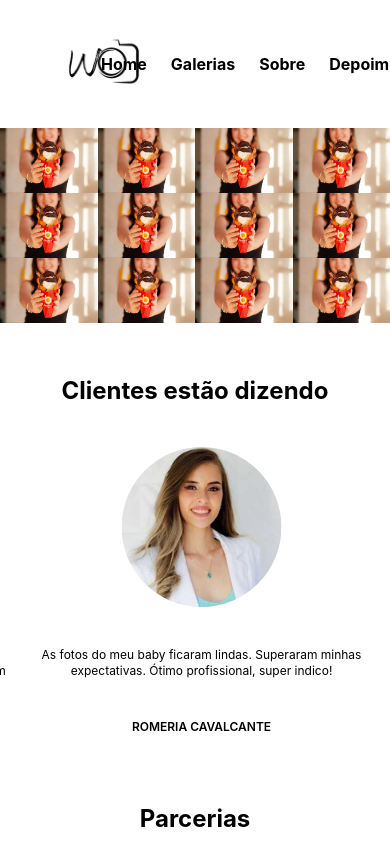
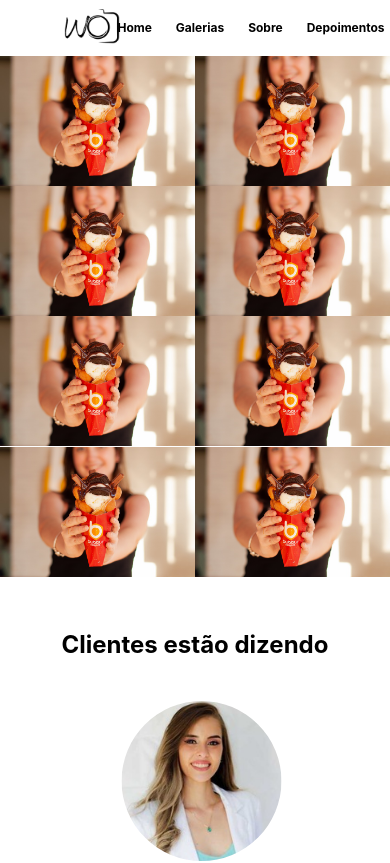
Before and after one commit to Luisfp0/woFotografias, a React (Vite) app: page / in a window 390 px wide. Shown: the top 863 px of the page. Built offline with nearby package versions, Linux system fonts and the light colour scheme.

Commit message:
feat: - created footer - implemented footer - implemented responsivity on PortfolioShowcase, PartnerShips, Home and Header

```diff
--- a/src/App.tsx
+++ b/src/App.tsx
@@ -1,3 +1,4 @@
+import { Footer } from "./components/layout/Footer"
 import { Header } from "./components/layout/Header"
 import { Home } from "./pages/Home"
 
@@ -7,6 +8,7 @@ export const App = () => {
     <div className="w-full min-h-screen">
       <Header />
       <Home />
+      <Footer />
     </div>
   )
 }
--- a/src/components/layout/Header/index.tsx
+++ b/src/components/layout/Header/index.tsx
@@ -2,14 +2,14 @@ import wo_logo from "../../../../public/wo_logo.png"
 
 export const Header = () => {
   return (
-    <div className="w-full px-17 py-7 flex items-center gap-4 fixed z-1 bg-white">
+    <div className="w-full px-16 gap-4 fixed z-1 bg-white">
       <div className="flex items-center w-full">
-        <img src={wo_logo} alt="WO Logo" className="h-18 cursor-pointer"/>
+        <img src={wo_logo} alt="WO Logo" className="h-14 sm:h-14 md:h-16 lg:h-18 cursor-pointer"/>
         <div className="flex gap-6 justify-center w-full">
-          <span className="text-1xl cursor-pointer font-bold text-black hover:text-gray-500">Home</span>
-          <span className="text-1xl cursor-pointer font-bold text-black hover:text-gray-600">Galerias</span>
-          <span className="text-1xl cursor-pointer font-bold text-black hover:text-gray-600">Sobre</span>
-          <span className="text-1xl cursor-pointer font-bold text-black hover:text-gray-600">Depoimentos</span>
+          <span className="text-xs md:text-sm lg:text-base cursor-pointer font-bold text-black hover:text-gray-500">Home</span>
+          <span className="text-xs md:text-sm lg:text-base cursor-pointer font-bold text-black hover:text-gray-600">Galerias</span>
+          <span className="text-xs md:text-sm lg:text-base cursor-pointer font-bold text-black hover:text-gray-600">Sobre</span>
+          <span className="text-xs md:text-sm lg:text-base cursor-pointer font-bold text-black hover:text-gray-600">Depoimentos</span>
         </div>
       </div>
     </div>
--- a/src/pages/Home/index.tsx
+++ b/src/pages/Home/index.tsx
@@ -1,17 +1,15 @@
-import { Footer } from "../../components/layout/Footer"
 import { CustomerReviews } from "./sections/CustomerReviews"
 import { PartnerShips } from "./sections/partnerships"
 import { PortfolioShowcase } from "./sections/PortfolioShowcase"
 
 export const Home = () => {
   return (
-    <section className="flex pt-32 flex-col gap-13">
+    <section className="pt-14 md:pt-16 lg:pt-18 flex flex-col gap-13">
       <PortfolioShowcase />
       <div className="flex flex-col gap-13">
         <CustomerReviews />
         <PartnerShips />
       </div>
-      <Footer />
     </section>
   )
 }
--- a/src/pages/Home/sections/CustomerReviews/index.tsx
+++ b/src/pages/Home/sections/CustomerReviews/index.tsx
@@ -11,7 +11,7 @@ export const CustomerReviews = () => {
           <article className="flex-[0_0_100%] ">
             <div className="mx-auto flex flex-col items-center gap-10 max-w-2xl">
               <img src={deividVeras} className="w-40 h-40 rounded-full" />
-              <span className="text-xs text-center">
+              <span className="text-xs text-center px-5">
                 O trabalho do Wanderson é um agregador de valor aos eventos, gravando memorias em fotografias
                 registradas com o olhar de quem tem a sensibilidade para captar a emoção das pessoas.
               </span>
@@ -21,7 +21,7 @@ export const CustomerReviews = () => {
           <article className="flex-[0_0_100%] ">
             <div className="mx-auto flex flex-col items-center gap-10 max-w-2xl">
               <img src={romeriaCavalcante} className="w-40 h-40 rounded-full" />
-              <span className="text-xs text-center">
+              <span className="text-xs text-center px-5">
                 As fotos do meu baby ficaram lindas. Superaram minhas expectativas. Ótimo profissional, super indico!
               </span>
               <span className="text-xs font-semibold">ROMERIA CAVALCANTE</span>
--- a/src/pages/Home/sections/PortfolioShowcase/index.tsx
+++ b/src/pages/Home/sections/PortfolioShowcase/index.tsx
@@ -2,7 +2,7 @@ import image1 from '../../../../assets/portfolio/image1.jpg'
 
 export const PortfolioShowcase = () => {
   return (
-    <div className="grid grid-cols-4 w-full">
+    <div className="grid grid-cols-2 lg:grid-cols-4 w-full gap-[0.3px] lg:gap-0 ">
       <img src={image1} className="w-full h-auto hover:brightness-50 cursor-pointer" alt="Portfolio Item 1" />
       <img src={image1} className="w-full h-auto hover:brightness-50 cursor-pointer" alt="Portfolio Item 2" />
       <img src={image1} className="w-full h-auto hover:brightness-50 cursor-pointer" alt="Portfolio Item 3" />
@@ -11,10 +11,10 @@ export const PortfolioShowcase = () => {
       <img src={image1} className="w-full h-auto hover:brightness-50 cursor-pointer" alt="Portfolio Item 6" />
       <img src={image1} className="w-full h-auto hover:brightness-50 cursor-pointer" alt="Portfolio Item 7" />
       <img src={image1} className="w-full h-auto hover:brightness-50 cursor-pointer" alt="Portfolio Item 8" />
-      <img src={image1} className="w-full h-auto hover:brightness-50 cursor-pointer" alt="Portfolio Item 9" />
-      <img src={image1} className="w-full h-auto hover:brightness-50 cursor-pointer" alt="Portfolio Item 10" />
-      <img src={image1} className="w-full h-auto hover:brightness-50 cursor-pointer" alt="Portfolio Item 10" />
-      <img src={image1} className="w-full h-auto hover:brightness-50 cursor-pointer" alt="Portfolio Item 10" />
+      <img src={image1} className="w-full h-auto hidden lg:block hover:brightness-50 cursor-pointer" alt="Portfolio Item 9" />
+      <img src={image1} className="w-full h-auto hidden lg:block hover:brightness-50 cursor-pointer" alt="Portfolio Item 10" />
+      <img src={image1} className="w-full h-auto hidden lg:block hover:brightness-50 cursor-pointer" alt="Portfolio Item 10" />
+      <img src={image1} className="w-full h-auto hidden lg:block hover:brightness-50 cursor-pointer" alt="Portfolio Item 10" />
     </div>
   )
 }
--- a/src/pages/Home/sections/partnerships/index.tsx
+++ b/src/pages/Home/sections/partnerships/index.tsx
@@ -5,7 +5,7 @@ import tmaisLogo from "../../../../assets/partnerShips/tmais.png"
 
 export const PartnerShips = () => {
   return (
-    <section className="flex flex-col w-full items-center justify-center gap-22">
+    <section className="flex flex-col w-full items-center justify-center gap-22 pb-10 px-5">
       <h1 className="text-2xl font-bold">Parcerias</h1>
       <ul className="flex gap-10 items-center">
         <li>
```
